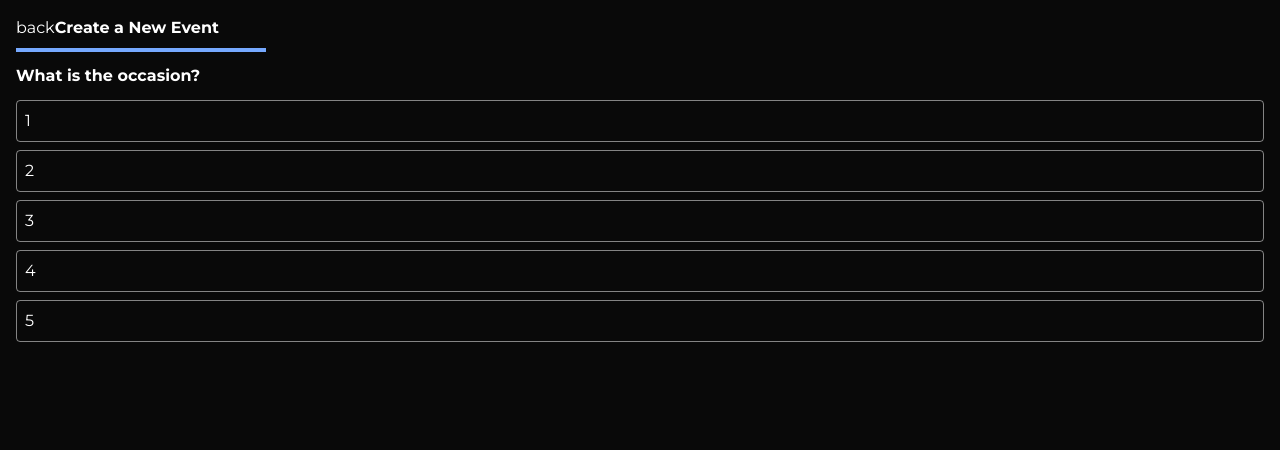
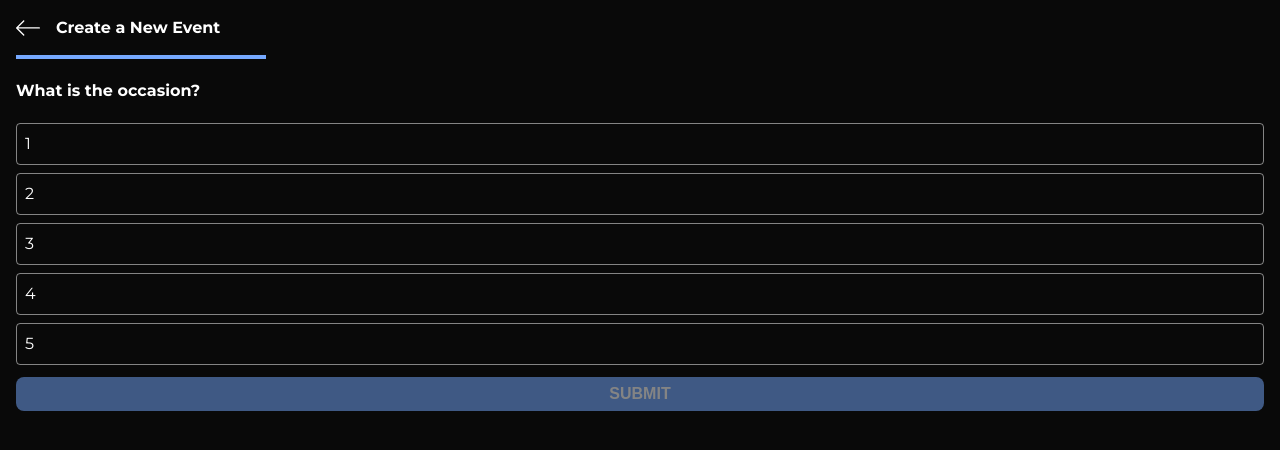
Before and after one commit to danialnoaein/sgt, a React (Vite) app: page /new/1 in a window 1280 px wide. Shown: the top 450 px of the page. Built offline with nearby package versions, Linux system fonts and the light colour scheme.

Commit message:
feat: update step one

```diff
--- a/src/components/Button/Button.module.css
+++ b/src/components/Button/Button.module.css
@@ -7,8 +7,16 @@
   text-align: center;
   display: inline-block;
   background-color: #76a9ff;
+  outline: 0;
+  border: 0;
+  text-align: center;
+  color: #ffffff;
+  font-size: 1rem;
 }
 .fullWidth {
   display: block;
   width: 100%;
 }
+.button[disabled] {
+  opacity: 0.5;
+}
--- a/src/components/Button/index.tsx
+++ b/src/components/Button/index.tsx
@@ -3,13 +3,17 @@ import styles from "./Button.module.css";
 interface IButton {
   text: string;
   fullWidth?: boolean;
+  disabled?: boolean;
 }
 
-const Button: React.FC<IButton> = ({ text, fullWidth }) => {
+const Button: React.FC<IButton> = ({ text, fullWidth, disabled }) => {
   return (
-    <div className={`${styles.button} ${fullWidth && styles.fullWidth}`}>
+    <button
+      disabled={disabled}
+      className={`${styles.button} ${fullWidth && styles.fullWidth}`}
+    >
       {text}
-    </div>
+    </button>
   );
 };
 
--- a/src/pages/newEvent/index.tsx
+++ b/src/pages/newEvent/index.tsx
@@ -1,12 +1,18 @@
 import { Outlet } from "react-router-dom";
 import PageContainer from "../../components/PageContainer";
 import ProgressBar from "../../components/ProgressBar";
-
+import LeftArrowIcon from "../../assets/left-arrow.svg";
 const NewEvent = () => {
   return (
     <PageContainer>
       <div style={{ display: "flex" }}>
-        <div>back</div>
+        <div>
+          <img
+            style={{ width: "24px", marginRight: "1rem" }}
+            src={LeftArrowIcon}
+            alt=""
+          />
+        </div>
         <div style={{ flex: "1", fontWeight: "bold" }}>Create a New Event</div>
       </div>
       <ProgressBar progress={20} />
--- a/src/pages/newEvent/steps/Occasion.tsx
+++ b/src/pages/newEvent/steps/Occasion.tsx
@@ -1,23 +1,29 @@
+import { useState } from "react";
+import Button from "../../../components/Button";
 import RadioButton from "../../../components/RadioButton";
 
 const Occasion = () => {
+  const [isSelected, setIsSelected] = useState(false);
   const onRadioChoose = (value: string) => {
     console.log(value);
+    setIsSelected(true);
   };
 
   return (
-    <>
+    <div style={{ display: "flex", flexDirection: "column" }}>
       <div style={{ fontWeight: "bold", margin: "0.75rem 0" }}>
         What is the occasion?
       </div>
-      <div>
+      <div style={{ flex: 1 }}>
         <RadioButton name={"occasion"} onChoose={onRadioChoose} value={"1"} />
         <RadioButton name={"occasion"} onChoose={onRadioChoose} value={"2"} />
         <RadioButton name={"occasion"} onChoose={onRadioChoose} value={"3"} />
         <RadioButton name={"occasion"} onChoose={onRadioChoose} value={"4"} />
         <RadioButton name={"occasion"} onChoose={onRadioChoose} value={"5"} />
       </div>
-    </>
+
+      <Button disabled={!isSelected} text="submit" />
+    </div>
   );
 };
 
```
Also changed, not shown: src/assets/left-arrow.svg (added).
